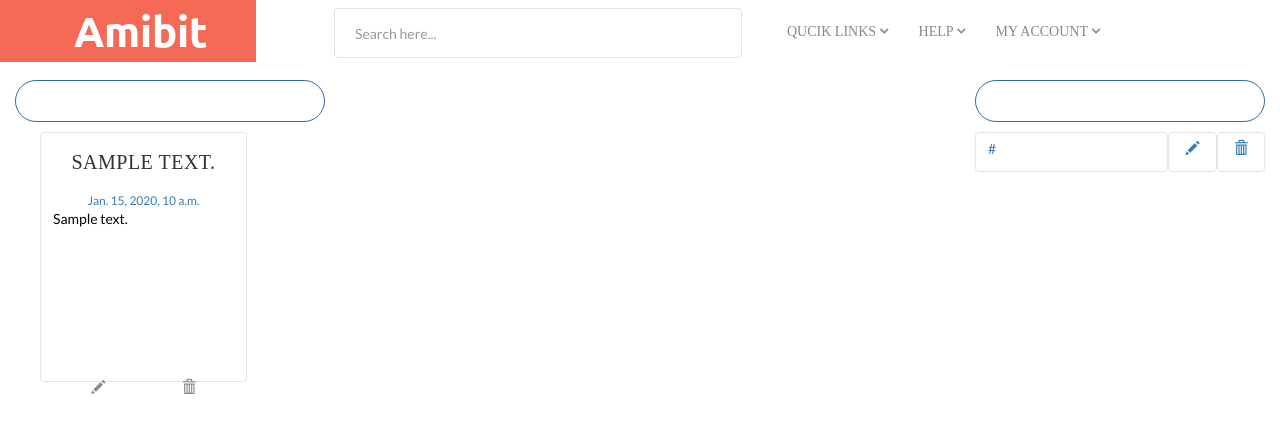
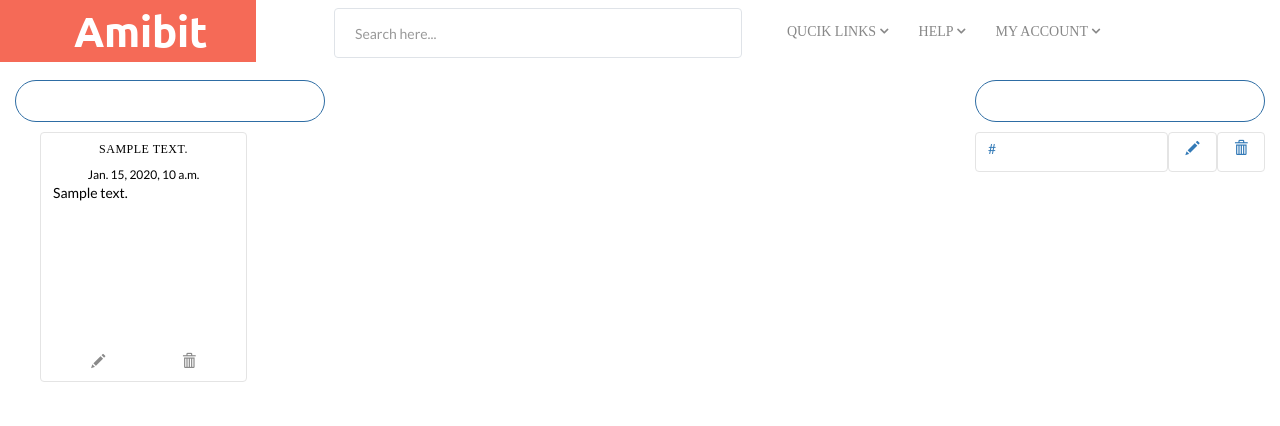
Before and after one commit to GoranAviani/Amibit2, a Django app: page /dashboard/ in a window 1280 px wide. Shown: the top 426 px of the page. Run offline with Django 3.2, Linux system fonts and the light colour scheme; a user stored in the database is signed in; tables that the repository leaves empty hold one stand-in row (values such as "Sample post"); some libraries are stand-ins or nearby versions; some web fonts are replaced.

Commit message:
Reverted dashboard to 4 days ago

```diff
--- a/templates/dashboard.html
+++ b/templates/dashboard.html
@@ -17,8 +17,8 @@
                 <div class="grid-item">
                     <div class="moj-btn note-button btn-100percent">
                       <a href ="{% url 'update_note' note.id %}" >
-                        <h1 class = "margin-5-top">{{note.noteTitle}}</h1>
-                        <div class="dashboard-note-datetime">
+                        <h6 class = "margin-15-top text-overflow text-color-black">{{note.noteTitle}}</h6>
+                        <div class="dashboard-note-datetime text-color-black">
                           {{ note.noteTimestamp }}
                         </div>
                         <div class="dashboard-note-text">
```
